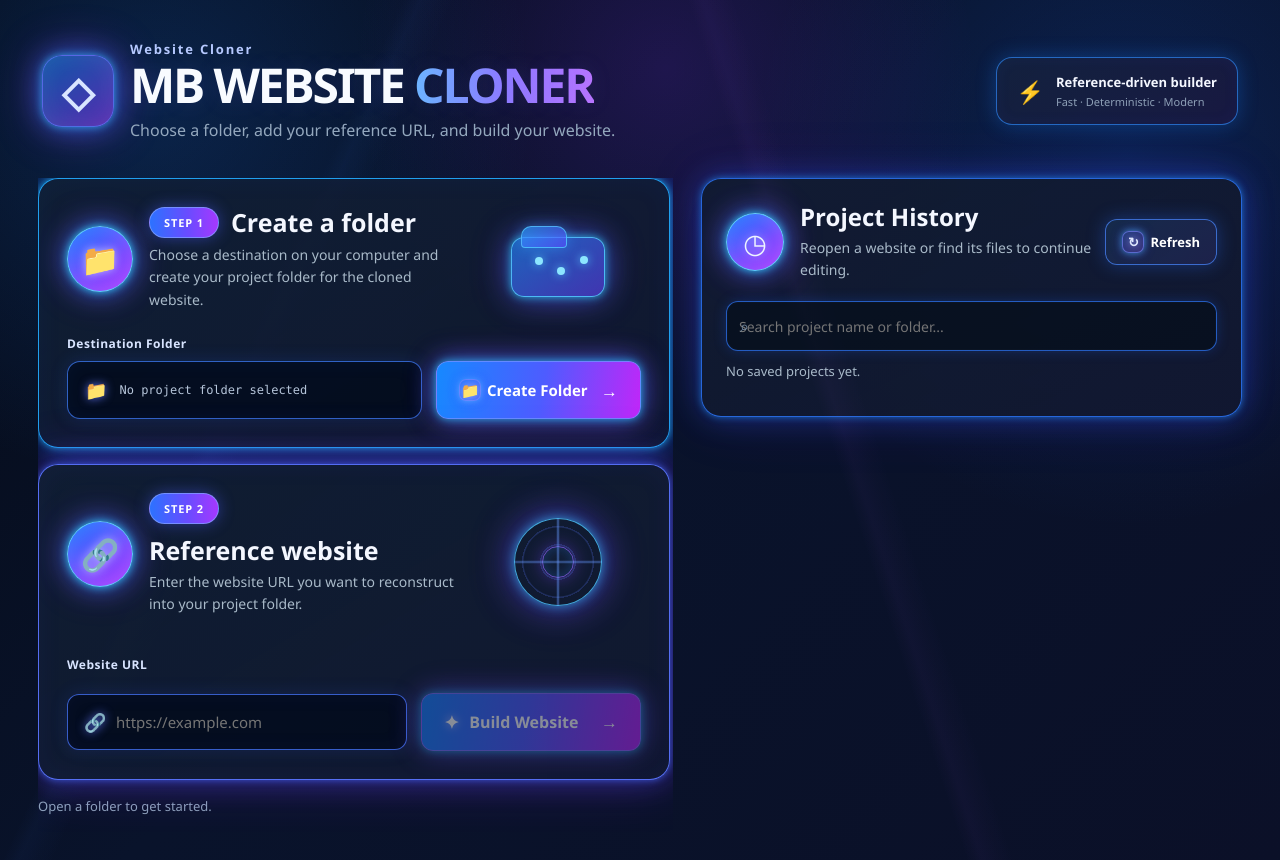
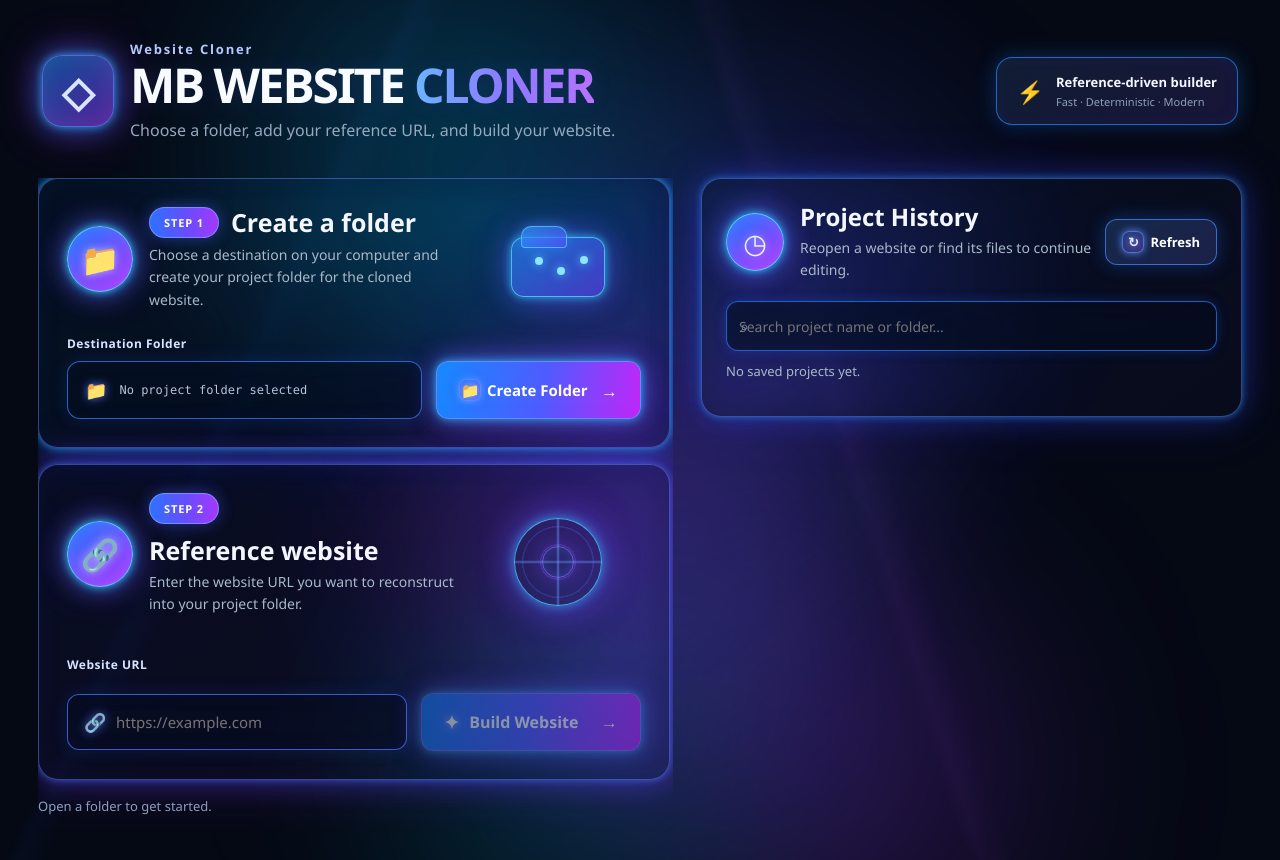
Before and after one commit to marcelino09327228053-stack/website-cloner, a FastAPI app: page / in a window 1280 px wide. Run offline with FastAPI, Linux system fonts and the light colour scheme; data that the repository does not hold is empty.

Commit message:
Automatic pre-AI-edit checkpoint

```diff
--- a/static/style.css
+++ b/static/style.css
@@ -1028,3 +1028,125 @@
   }
   .history-preview{width:100%;height:110px}
 }
+
+/* Animated glass + moving neon light */
+body{
+  position:relative;
+  isolation:isolate;
+  background:#050914;
+}
+body::after{
+  content:"";
+  position:fixed;
+  z-index:-2;
+  width:70vw;
+  height:70vw;
+  left:-15vw;
+  top:-20vw;
+  border-radius:50%;
+  pointer-events:none;
+  background:
+    radial-gradient(circle at 35% 35%,rgba(0,187,255,.34),transparent 34%),
+    radial-gradient(circle at 66% 48%,rgba(75,82,255,.32),transparent 38%),
+    radial-gradient(circle at 52% 72%,rgba(184,45,255,.28),transparent 36%);
+  filter:blur(70px);
+  opacity:.9;
+  animation:ambientLightMove 15s ease-in-out infinite alternate;
+}
+main::before{
+  content:"";
+  position:fixed;
+  z-index:-1;
+  width:58vw;
+  height:58vw;
+  right:-14vw;
+  bottom:-24vw;
+  border-radius:50%;
+  pointer-events:none;
+  background:
+    radial-gradient(circle at 45% 42%,rgba(55,109,255,.28),transparent 38%),
+    radial-gradient(circle at 62% 65%,rgba(155,48,255,.30),transparent 36%),
+    radial-gradient(circle at 30% 68%,rgba(0,210,255,.20),transparent 34%);
+  filter:blur(80px);
+  animation:ambientLightMove2 18s ease-in-out infinite alternate;
+}
+
+.card,
+.history-panel{
+  background:linear-gradient(
+    145deg,
+    rgba(12,25,48,.48),
+    rgba(16,20,48,.34)
+  )!important;
+  backdrop-filter:blur(20px) saturate(145%);
+  -webkit-backdrop-filter:blur(20px) saturate(145%);
+  border-color:rgba(102,135,255,.48);
+}
+
+.project-card{
+  background:
+    linear-gradient(145deg,rgba(5,28,52,.45),rgba(12,19,46,.30))!important;
+}
+.reference-card{
+  background:
+    linear-gradient(145deg,rgba(12,21,54,.42),rgba(32,15,57,.28))!important;
+}
+.result-card{
+  background:
+    linear-gradient(145deg,rgba(5,37,42,.40),rgba(9,26,44,.28))!important;
+}
+.history-panel{
+  background:
+    linear-gradient(145deg,rgba(8,24,48,.44),rgba(18,17,50,.30))!important;
+}
+
+.history-row{
+  background:
+    linear-gradient(145deg,rgba(6,20,42,.46),rgba(18,18,48,.34))!important;
+  backdrop-filter:blur(14px);
+  -webkit-backdrop-filter:blur(14px);
+}
+
+.path-field,
+.url-control input,
+.search-wrap input{
+  background:rgba(2,10,26,.42)!important;
+  backdrop-filter:blur(12px);
+  -webkit-backdrop-filter:blur(12px);
+}
+
+@keyframes ambientLightMove{
+  0%{
+    transform:translate3d(0,0,0) scale(1);
+  }
+  35%{
+    transform:translate3d(24vw,10vh,0) scale(1.12);
+  }
+  70%{
+    transform:translate3d(46vw,28vh,0) scale(.96);
+  }
+  100%{
+    transform:translate3d(20vw,52vh,0) scale(1.10);
+  }
+}
+@keyframes ambientLightMove2{
+  0%{
+    transform:translate3d(0,0,0) scale(1);
+  }
+  40%{
+    transform:translate3d(-28vw,-18vh,0) scale(1.12);
+  }
+  75%{
+    transform:translate3d(-48vw,-42vh,0) scale(.95);
+  }
+  100%{
+    transform:translate3d(-18vw,-60vh,0) scale(1.08);
+  }
+}
+
+@media(prefers-reduced-motion:reduce){
+  body::after,
+  main::before{
+    animation:none;
+  }
+}
```
